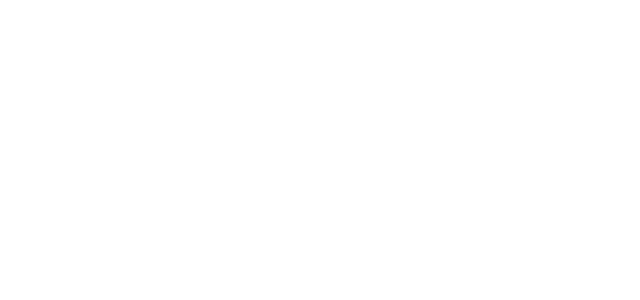
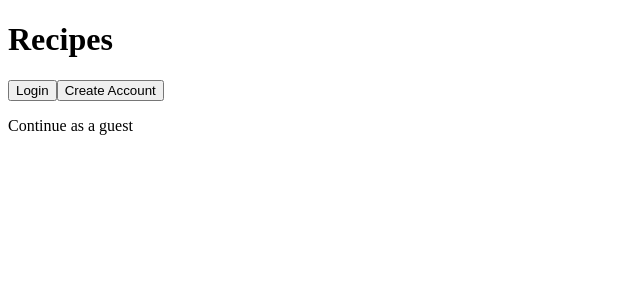
Before and after one commit to gAlexander77/recipe-application, a React (Create React App) app in the folder frontend/: page /login in a window 1280 px wide. Before the commit this address had no page. Shown: the top 300 px of the page, without its empty margins (0-640 px from the left). Built offline with nearby package versions, Linux system fonts and the light colour scheme.

Commit message:
Add login options

```diff
--- a/frontend/src/App.js
+++ b/frontend/src/App.js
@@ -1,12 +1,14 @@
 import React from 'react';
 import { BrowserRouter as Router, Routes, Route } from 'react-router-dom';
 import Home from './pages/Home';
+import Login from './pages/Login';
 
 function App() {
   return (
     <Router>
       <Routes>
         <Route path="/" element={<Home/>}/>
+        <Route path="/login" element={<Login/>}/>
       </Routes>
     </Router>
   );
--- a/frontend/src/pages/Login.js
+++ b/frontend/src/pages/Login.js
@@ -0,0 +1,68 @@
+import React, {useState} from 'react';
+
+function Login () {
+
+    const [hasAccount,setHasAccount] = useState(null)
+
+    function SignUp() {
+        return (
+            <form>
+                <h1>Username</h1>
+                <input className="Username" type="text"></input>
+                <h1>Password</h1>
+                <input className="Password" type="password"></input>
+                <h1>Verify Password</h1>
+                <input className="Verify Password" type="password"></input>
+            </form>
+        );
+    }
+
+    function SignIn() {
+        return (
+            <form>
+                <h1>Username</h1>
+                <input className="Username" type="text"></input>
+                <h1>Password</h1>
+                <input className="Password" type="password"></input>
+            </form>
+        );
+    }
+
+    function LoginOptions() {
+        return (
+            <div>
+                <button onClick={() => setHasAccount(true)}>Login</button>
+                <button onClick={() => setHasAccount(false)}>Create Account</button>
+                <p>Continue as a guest</p>
+            </div>
+        );
+    }
+
+    if(hasAccount === null){
+        return(
+            <div>
+                <h1>Recipes</h1>
+                <LoginOptions/>
+            </div>
+        );}
+    else if(hasAccount === true){
+        return(
+            <div>
+                <h1>Recipes</h1>
+                <SignIn/>
+            </div>
+        );
+    }
+    else if(hasAccount === false){
+        return(
+            <div>
+                <h1>Recipes</h1>
+                <SignUp/>
+            </div>
+        );
+    }
+
+
+ }
+
+ export default Login;
```
